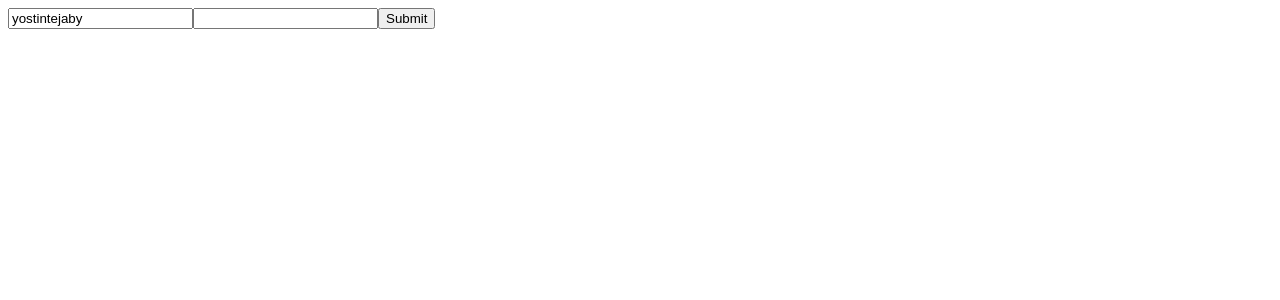
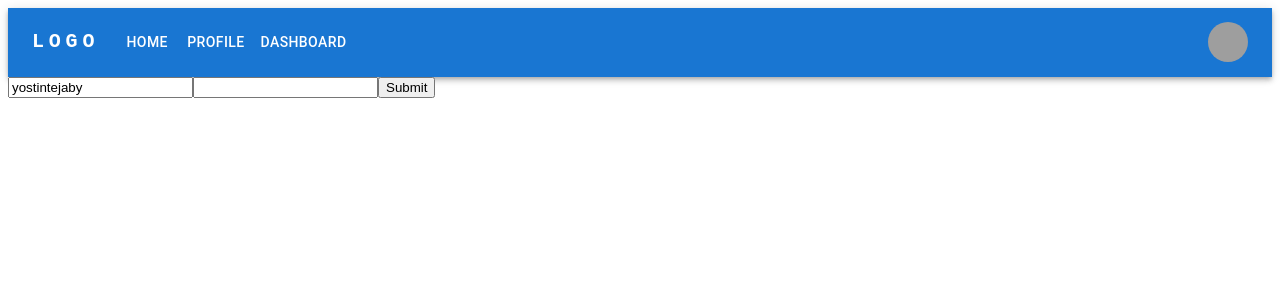
Before and after one commit to tejaby/FrontendAuthJWT, a React (Vite) app: page /login in a window 1280 px wide. Shown: the top 300 px of the page. Built offline with nearby package versions, Linux system fonts and the light colour scheme; grey boxes are pictures that could not be loaded.

Commit message:
Add Navbar with Material UI

```diff
--- a/package.json
+++ b/package.json
@@ -10,6 +10,9 @@
     "preview": "vite preview"
   },
   "dependencies": {
+    "@emotion/react": "^11.11.1",
+    "@emotion/styled": "^11.11.0",
+    "@mui/material": "^5.14.18",
     "react": "^18.2.0",
     "react-dom": "^18.2.0",
     "react-hook-form": "^7.48.2",
--- a/src/App.jsx
+++ b/src/App.jsx
@@ -11,9 +11,12 @@ import HomePage from "./pages/HomePage";
 import LoginPage from "./pages/LoginPage";
 import ProfilePage from "./pages/ProfilePage";
 import DashboardPage from "./pages/DashboardPage";
+import { Navbar } from "./components/Navbar";
 
 function App() {
   return (
+    <>
+      <Navbar />
       <Routes>
         <Route
           path="/login"
@@ -26,10 +29,12 @@ function App() {
 
         <Route element={<PrivateRoutes />}>
           <Route path="/" Component={HomePage} />
+          <Route path="/home" Component={HomePage} />
           <Route path="/profile" Component={ProfilePage} />
         </Route>
         <Route path="/dashboard" Component={DashboardPage} />
       </Routes>
+    </>
   );
 }
 
--- /dev/null
+++ b/src/components/Navbar.jsx
@@ -0,0 +1,188 @@
+// Importación de libraries
+import { useState } from "react";
+import { NavLink } from "react-router-dom";
+import {
+  AppBar,
+  Box,
+  Toolbar,
+  IconButton,
+  Typography,
+  Menu,
+  Container,
+  Avatar,
+  Button,
+  Tooltip,
+  MenuItem,
+} from "@mui/material";
+
+// Importación de Context
+import { useAuth } from "../context/AuthContext";
+
+const pages = ["Home", "Profile", "Dashboard"];
+const settings = ["Home", "Profile", "Dashboard", "Logout"];
+
+export const Navbar = () => {
+  const { isAuthenticated } = useAuth();
+
+  const [anchorElNav, setAnchorElNav] = useState(null);
+  const [anchorElUser, setAnchorElUser] = useState(null);
+
+  const handleOpenNavMenu = (event) => {
+    setAnchorElNav(event.currentTarget);
+  };
+  const handleOpenUserMenu = (event) => {
+    setAnchorElUser(event.currentTarget);
+  };
+
+  const handleCloseNavMenu = () => {
+    setAnchorElNav(null);
+  };
+
+  const handleCloseUserMenu = () => {
+    setAnchorElUser(null);
+  };
+
+  return (
+    <AppBar position="static">
+      <Container maxWidth="xl">
+        <Toolbar disableGutters>
+          <Typography
+            variant="h6"
+            noWrap
+            component="a"
+            href="#app-bar-with-responsive-menu"
+            sx={{
+              mr: 2,
+              display: { xs: "none", md: "flex" },
+              fontFamily: "monospace",
+              fontWeight: 700,
+              letterSpacing: ".3rem",
+              color: "inherit",
+              textDecoration: "none",
+            }}
+          >
+            LOGO
+          </Typography>
+
+          <Box sx={{ flexGrow: 1, display: { xs: "flex", md: "none" } }}>
+            <IconButton
+              size="large"
+              aria-label="account of current user"
+              aria-controls="menu-appbar"
+              aria-haspopup="true"
+              onClick={handleOpenNavMenu}
+              color="inherit"
+            >
+              MENU
+            </IconButton>
+            <Menu
+              id="menu-appbar"
+              anchorEl={anchorElNav}
+              anchorOrigin={{
+                vertical: "bottom",
+                horizontal: "left",
+              }}
+              keepMounted
+              transformOrigin={{
+                vertical: "top",
+                horizontal: "left",
+              }}
+              open={Boolean(anchorElNav)}
+              onClose={handleCloseNavMenu}
+              sx={{
+                display: { xs: "block", md: "none" },
+              }}
+            >
+              {pages.map((page) => (
+                <MenuItem key={page} onClick={handleCloseNavMenu}>
+                  <Typography textAlign="center">
+                    <NavLink
+                      style={{ color: "black", textDecoration: "none" }}
+                      to={page}
+                    >
+                      {page}
+                    </NavLink>
+                  </Typography>
+                </MenuItem>
+              ))}
+            </Menu>
+          </Box>
+          <Typography
+            variant="h5"
+            noWrap
+            component="a"
+            href="#app-bar-with-responsive-menu"
+            sx={{
+              mr: 2,
+              display: { xs: "flex", md: "none" },
+              flexGrow: 1,
+              fontFamily: "monospace",
+              fontWeight: 700,
+              letterSpacing: ".3rem",
+              color: "inherit",
+              textDecoration: "none",
+            }}
+          >
+            LOGO
+          </Typography>
+          <Box sx={{ flexGrow: 1, display: { xs: "none", md: "flex" } }}>
+            {pages.map((page) => (
+              <Button
+                key={page}
+                onClick={handleCloseNavMenu}
+                sx={{ my: 2, color: "white", display: "block" }}
+              >
+                <NavLink
+                  style={{ color: "white", textDecoration: "none" }}
+                  to={page}
+                >
+                  {page}
+                </NavLink>
+              </Button>
+            ))}
+          </Box>
+
+          <Box sx={{ flexGrow: 0 }}>
+            <Tooltip title="Open settings">
+              <IconButton onClick={handleOpenUserMenu} sx={{ p: 0 }}>
+                <Avatar
+                  alt="Remy Sharp"
+                  src="https://pbs.twimg.com/profile_images/1686635817156976640/FviVdiCz_400x400.jpg"
+                />
+              </IconButton>
+            </Tooltip>
+            <Menu
+              sx={{ mt: "45px" }}
+              id="menu-appbar"
+              anchorEl={anchorElUser}
+              anchorOrigin={{
+                vertical: "top",
+                horizontal: "right",
+              }}
+              keepMounted
+              transformOrigin={{
+                vertical: "top",
+                horizontal: "right",
+              }}
+              open={Boolean(anchorElUser)}
+              onClose={handleCloseUserMenu}
+            >
+              {settings.map((setting) => (
+                <MenuItem key={setting} onClick={handleCloseUserMenu}>
+                  <Typography textAlign="center">
+                    <NavLink
+                      style={{ color: "black", textDecoration: "none" }}
+                      to={setting}
+                    >
+                      {setting}
+                    </NavLink>
+                  </Typography>
+                </MenuItem>
+              ))}
+            </Menu>
+          </Box>
+        </Toolbar>
+      </Container>
+    </AppBar>
+  );
+};
```
Also changed, not shown: src/main.jsx (line endings or trailing spaces), 1 other file (tests, documents, lock files or other folders). Lines whose indentation alone changed are shown as unchanged.
